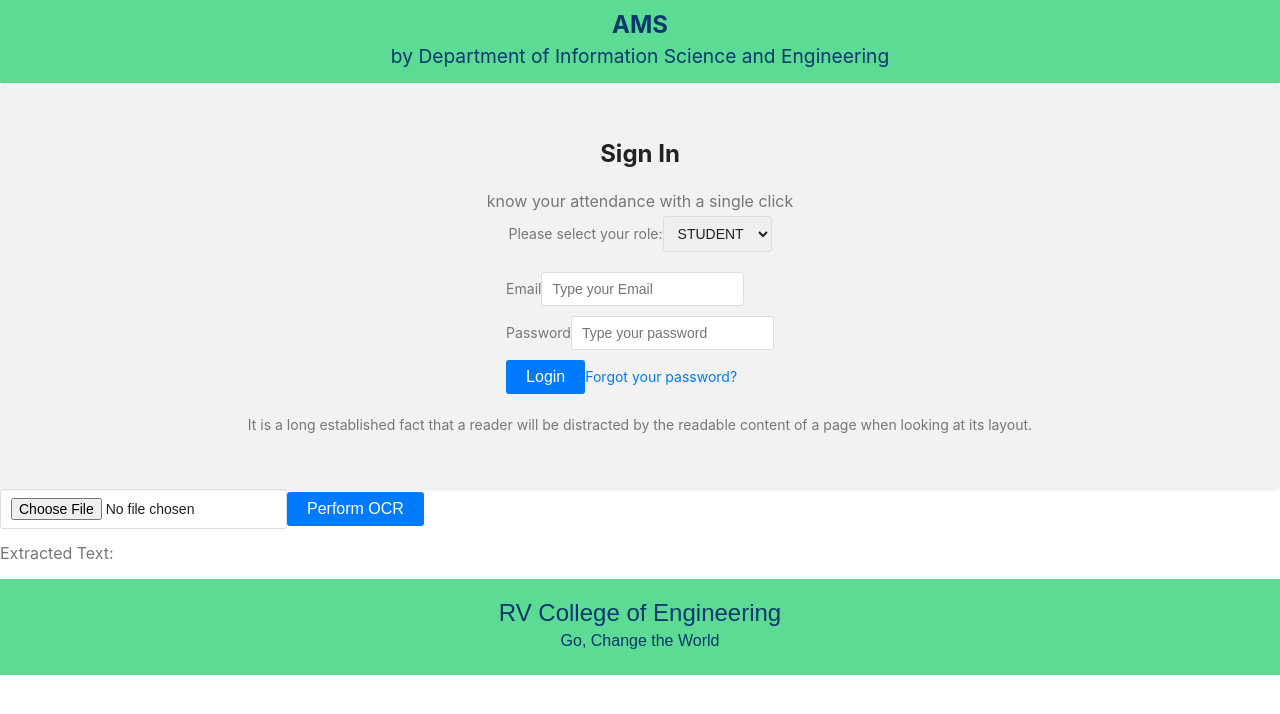
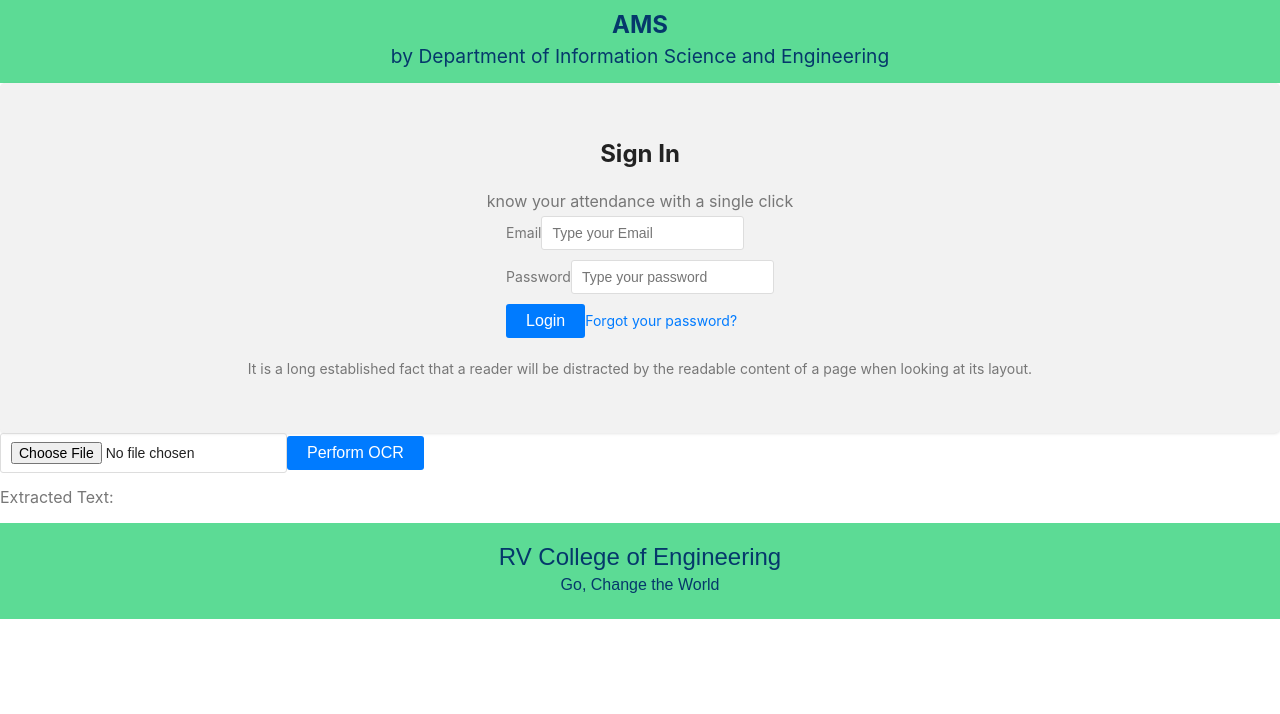
Before and after one commit to VinayVidhehi/Attendance_Logger, a React (Create React App) app in the folder client/: page / in a window 1280 px wide. Shown: the top 714 px of the page. Built offline with nearby package versions, Linux system fonts and the light colour scheme.

Commit message:
removed set_role option

```diff
--- a/client/src/Components/Body/Signin.css
+++ b/client/src/Components/Body/Signin.css
@@ -24,10 +24,7 @@
     color: #777;
   }
 
-  /* Role selector */
-  .role-selector {
-    margin-bottom: 20px;
-  }
+
 
   label {
     font-size: 14px;
--- a/client/src/Components/Body/Signin.js
+++ b/client/src/Components/Body/Signin.js
@@ -4,30 +4,21 @@ import './Signin.css'
 function SignInForm() {
   const [email, setEmail] = useState('');
   const [password, setPassword] = useState('');
-  const [role, setRole] = useState('STUDENT'); // Assuming STUDENT is the default role
+
 
   const handleSubmit = (event) => {
     event.preventDefault();
     // Handle form submission logic here, e.g., send data to server
   };
 
-  const handleRoleChange = (event) => {
-    setRole(event.target.value);
-  };
+
 
   return (
     <div className="signin-from-home">
       <h1>Sign In</h1>
       <h2>know your attendance with a single click</h2>
 
-      <div className="role-selector">
-        <label htmlFor="role">Please select your role:</label>
-        <select id="role" value={role} onChange={handleRoleChange}>
-          <option value="STUDENT">STUDENT</option>
-          <option value="TUTOR">TUTOR</option>
-          <option value="PARENT">PARENT</option>
-        </select>
-      </div>
+
 
       <form onSubmit={handleSubmit}>
         <div className="email-field">
--- a/client/src/Components/Footer/Footer.js
+++ b/client/src/Components/Footer/Footer.js
@@ -3,10 +3,10 @@ import './Footer.css';
 
 const Footer = () => {
   return (
-    <div className="footer-container">
+    <footer className="footer-container">
       <h2 className="main-heading">RV College of Engineering</h2>
       <p className="slogan">Go, Change the World</p>
-    </div>
+    </footer>
   );
 };
 
--- a/client/src/Components/Header/Header.js
+++ b/client/src/Components/Header/Header.js
@@ -3,10 +3,10 @@ import './Header.css';
 
 const Header = () => {
   return (
-    <div className="header-container">
+    <header className="header-container">
       <h1 className="main-heading">AMS</h1>
       <p className="sub-heading">by Department of Information Science and Engineering</p>
-    </div>
+    </header>
   );
 };
 
```
Also changed, not shown: client/src/Components/Body/Body.css (added).
